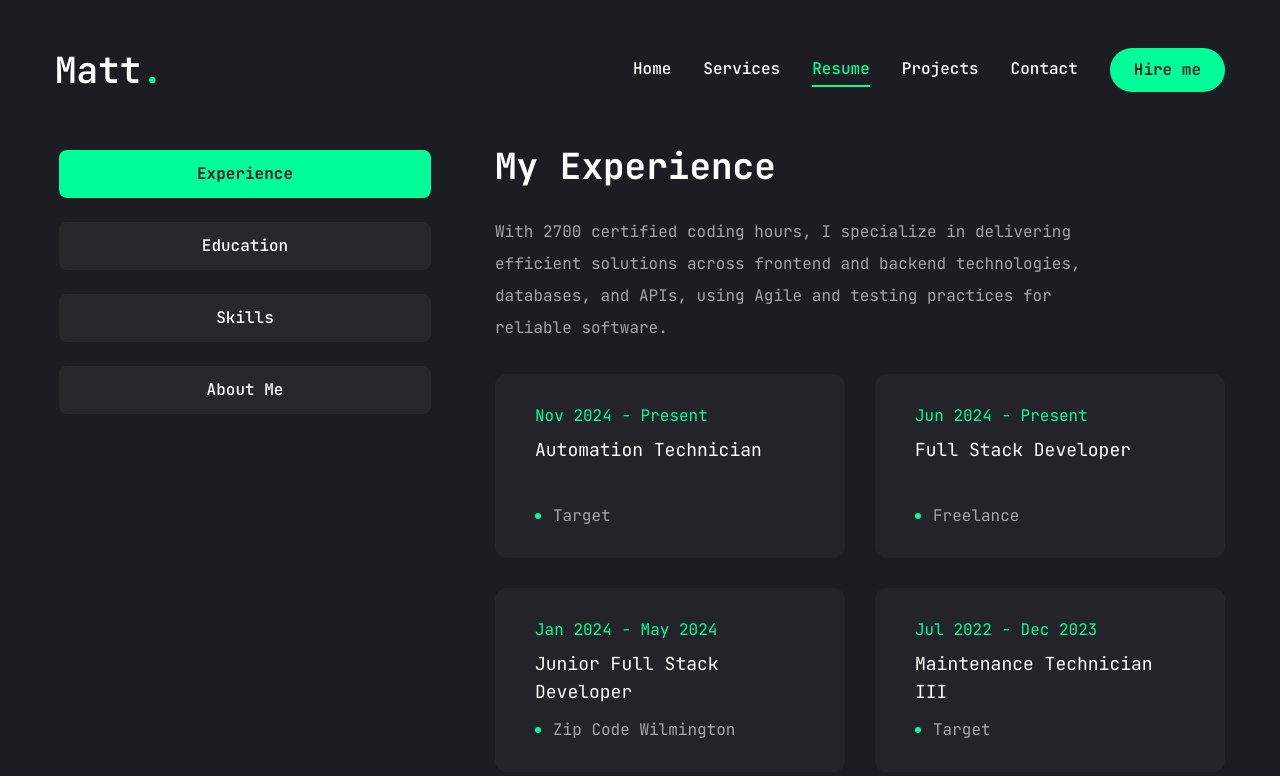
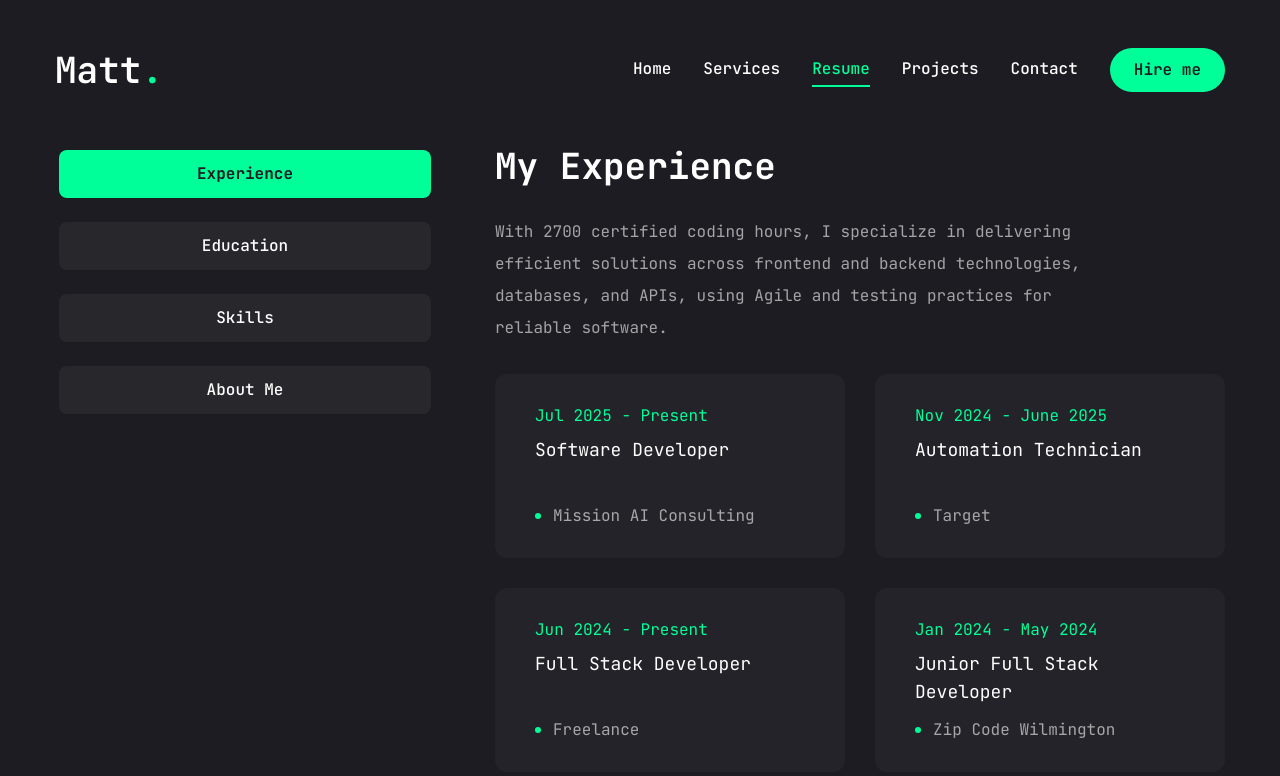
Before and after one commit to Matthew123003/Portfolio, a Next.js app: page /resume in a window 1280 px wide. Shown: the top 776 px of the page. Built offline with nearby package versions, Linux system fonts and the light colour scheme.

Commit message:
Updated Experience

```diff
--- a/app/resume/page.jsx
+++ b/app/resume/page.jsx
@@ -55,9 +55,14 @@ const experience = {
     description: "With 2700 certified coding hours, I specialize in delivering efficient solutions across frontend and backend technologies, databases, and APIs, using Agile and testing practices for reliable software.",
     items: [
       {
+        company: "Mission AI Consulting",
+        position: "Software Developer",
+        duration: "Jul 2025 - Present",
+      },
+      {
         company: "Target",
         position: "Automation Technician",
-        duration: "Nov 2024 - Present",
+        duration: "Nov 2024 - June 2025",
       },
       {
         company: "Freelance",
```
